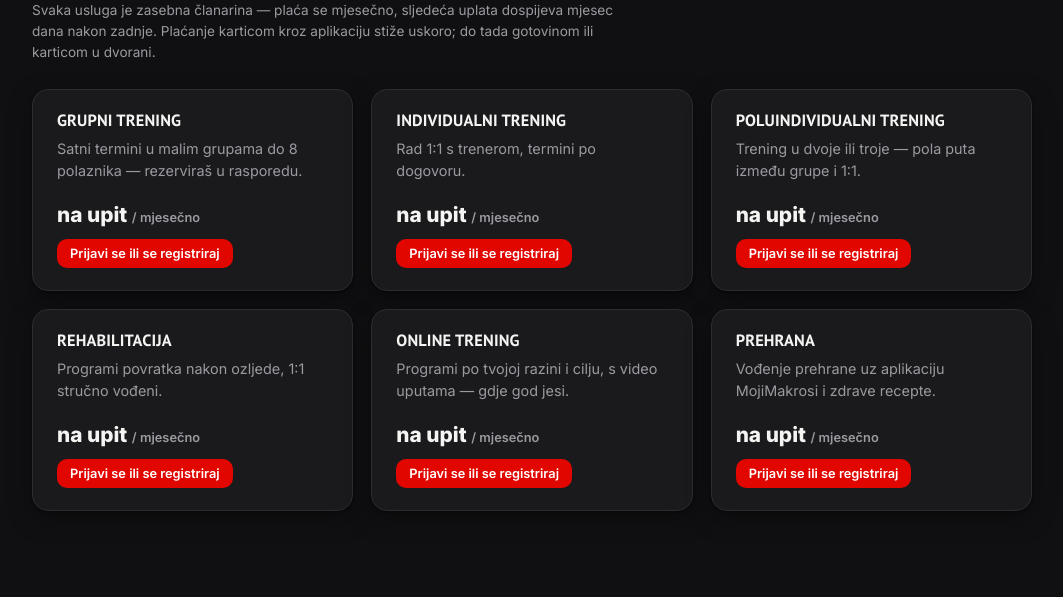
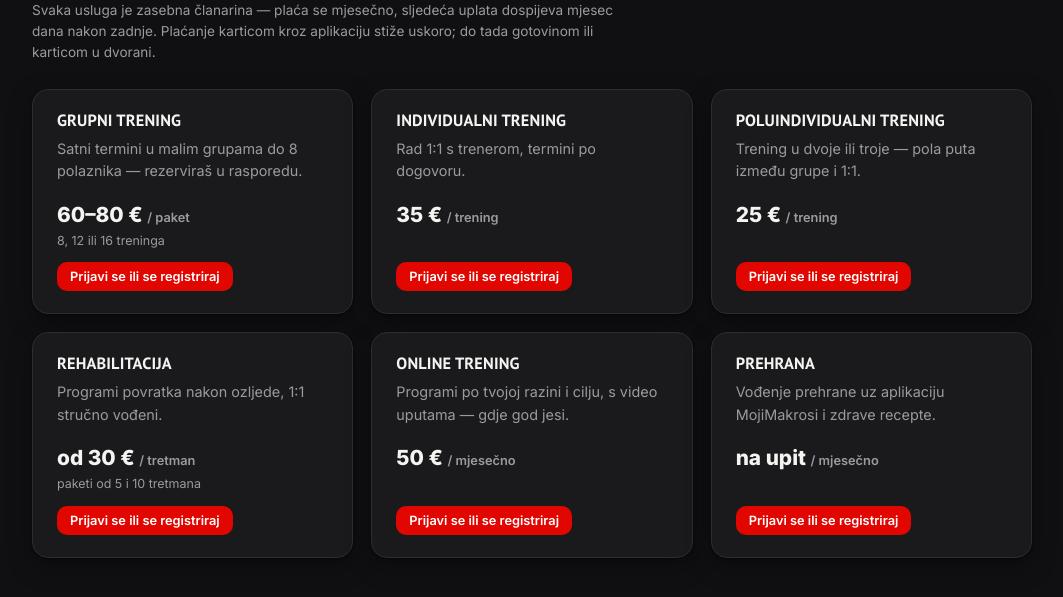
Before and after one commit to tekopeko/qmt, a FastAPI app: page /cjenik in a window 1280 px wide. Shown: the part 132-729 px from the top of the page, without its empty margins (98-1161 px from the left). Run offline with FastAPI, Linux system fonts and the light colour scheme; some libraries are stand-ins or nearby versions.

Commit message:
cjenik shows the shop's reference prices, in the shop's units
Until a Stripe Price exists for a plan, /cjenik now shows the number from the
owner's Shopify shop (read 6.9.2026) instead of "na upit" — and in the unit the
shop sells it in, because "/ mjesecno" on every card was a lie for most of
them: grupni is 8/12/16 treninga for 60/70/80 EUR, individualni and
poluindividualni are 35 and 25 EUR per trening, rehabilitacija is per tretman
with 5/10 packs, and only online (50 EUR) is monthly. Prehrana has no shop
price and stays "na upit". A Stripe Price, when configured, always wins — that
is the amount the button actually charges.

Co-Authored-By: Claude Fable 5.1 <noreply@anthropic.com>

```diff
--- a/src/qmt/web/app.py
+++ b/src/qmt/web/app.py
@@ -61,6 +61,19 @@ PLAN_LINKS = {
     "rehabilitacija": ("/raspored", "Rezerviraj termin"),
     "online": ("/treninzi", "Otvori online treninge"),
     "prehrana": ("/prehrana", "Otvori prehranu"),
+}
+
+# Reference prices from the owner's Shopify shop (read 6.9.2026) — shown on
+# /cjenik until a Stripe Price exists for the plan; Stripe always wins. Units
+# are the shop's own: most of the business is per trening / per paket, only
+# Online is a monthly plan. (amount text, unit, note) — None amount = "na upit".
+REFERENCE_PRICES = {
+    "grupni": ("60–80", "/ paket", "8, 12 ili 16 treninga"),
+    "individualni": ("35", "/ trening", None),
+    "poluindividualni": ("25", "/ trening", None),
+    "rehabilitacija": ("od 30", "/ tretman", "paketi od 5 i 10 tretmana"),
+    "online": ("50", "/ mjesečno", None),
+    "prehrana": (None, "/ mjesečno", None),
 }
 
 
@@ -242,7 +255,7 @@ def cjenik(request: Request):
         request, user, plans=PLAN_TYPES, plan_labels=PLAN_LABELS,
         my_plans=db.active_plan_kinds(user.id) if user else set(),
         prices=payments.price_table(), sellable=payments.sellable_plans(),
-        subs=subs))
+        reference=REFERENCE_PRICES, subs=subs))
 
 
 @app.post("/placanje/portal")
--- a/src/qmt/web/templates/cjenik.html
+++ b/src/qmt/web/templates/cjenik.html
@@ -41,11 +41,15 @@
   <div class="card plan {% if key in my_plans %}mine{% endif %}" id="plan-{{ key }}">
     <h2 class="plan-h">{{ plan_labels[key] }}</h2>
     <p>{{ desc[key] }}</p>
-    {% set pr = prices.get(key) %}
+    {% set pr = prices.get(key) %}{% set ref = reference[key] %}
+    {# Stripe's Price when one exists (that is what the button charges);
+       otherwise the shop's reference price in the shop's own unit #}
     <div class="price">
-      {% if pr %}{{ "%.2f"|format(pr.amount)|replace(".", ",") }} {{ "€" if pr.currency == "EUR" else pr.currency }}{% else %}na upit{% endif %}
-      <small>/ mjesečno</small>
+      {% if pr %}{{ "%.2f"|format(pr.amount)|replace(".", ",") }} {{ "€" if pr.currency == "EUR" else pr.currency }} <small>/ mjesečno</small>
+      {% elif ref[0] %}{{ ref[0] }} € <small>{{ ref[1] }}</small>
+      {% else %}na upit <small>{{ ref[1] }}</small>{% endif %}
     </div>
+    {% if not pr and ref[2] %}<div class="hint" style="font-size:.78rem; margin-top:-4px;">{{ ref[2] }}</div>{% endif %}
     <div class="foot">
     {% if key in subs %}
       {% if subs[key].cancel_at_period_end %}
```
Also changed, not shown: tests/test_payments.py (+7 -5 lines).
